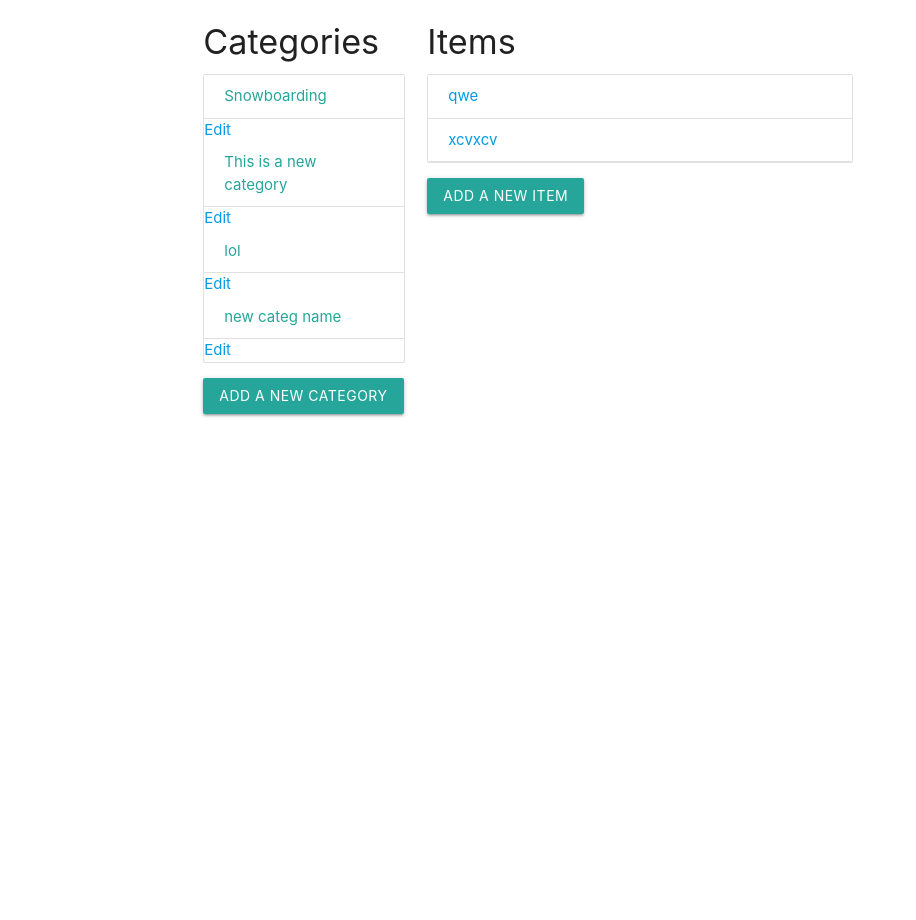
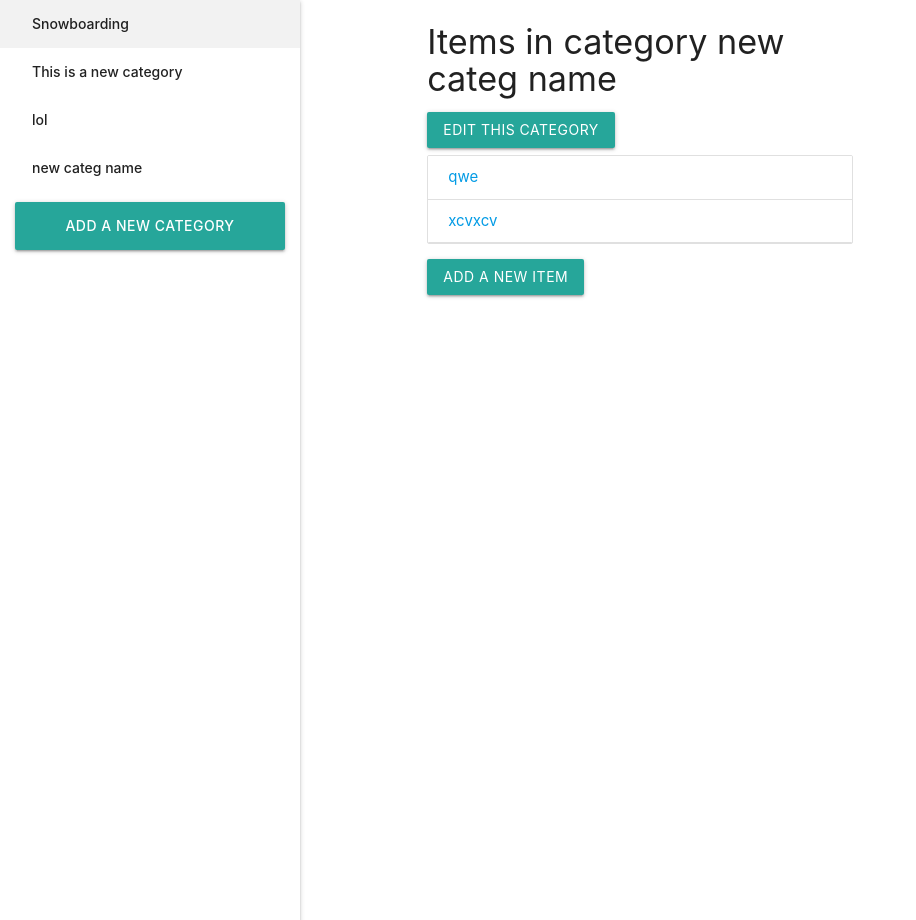
Before and after one commit to kregarm/udacit-catalog-project, a Flask app: page /2/items/ in a window 1280 px wide. Shown: the whole page, without its empty margins (0-916 px from the left). Run offline with Flask 2, Linux system fonts and the light colour scheme.

Commit message:
changed sidebar, fixed other views

```diff
--- a/app.py
+++ b/app.py
@@ -51,7 +51,7 @@
         category.name = request.form['name']
         session.add(category)
         session.commit()
-        return redirect(url_for('showLanding'))
+        return redirect(url_for('showItems', category_id = category_id))
 
 '''
 @app.route('category/<int:category_id>/delete/', methods=['GET', 'POST'])
--- a/templates/edit-item.html
+++ b/templates/edit-item.html
@@ -8,9 +8,9 @@
         <form action="#" method = "post">
             <div class="form-group">
             <label for="name">Name:</label>
-            <input type ="text" class="form-control" maxlength="100" name="name" placeholder="{{item.name}}">
+            <input type ="text" maxlength="100" name="name" placeholder="{{item.name}}">
             <label for="name">Description:</label>
-            <input type ="text" class="form-control" maxlength="100" name="description" placeholder="{{item.description}}">
+            <textarea class="materialize-textarea" name="description" placeholder="{{item.description}}"></textarea>
             <button type="submit" class="btn btn-default" id="submit" type="submit">Save changes</button>
             </div>
         </form>
--- a/templates/landing.html
+++ b/templates/landing.html
@@ -2,8 +2,9 @@
 {% block content %}
 {% include "sidebar.html" %}
 
-
-    <div class="col s6">
+<div class="row">
+    <div class="col s6 offset-s3">
         <p>Please select a category to view the related items.</p>
     </div>
+</div>
 {% endblock %}
--- a/templates/new-item.html
+++ b/templates/new-item.html
@@ -4,7 +4,7 @@
 
 <div class="row">
     <div class="col s6 offset-s3">
-        <h1>Add a new category</h1>
+        <h1>Add a new item</h1>
         <form action="#" method = "post">
             <div class="form-group">
             <label for="name">Name:</label>
--- a/templates/show-item.html
+++ b/templates/show-item.html
@@ -2,12 +2,12 @@
 {% block content %}
 {% include "sidebar.html" %}
 
-<div class="col s6">
-    <h4>Item</h4>
+<div class="row">
+    <div class="col s8 offset-s2">
         <div class="card">
             <div class="card-content">
                 <div class="card-title">
-                <span class="card-title">{{item.name}}</span>
+                    <span class="card-title"><b>{{item.name}}</b></span>
                     <p>{{item.description}}</p>
                 </div>
                 <div class="card-action">
--- a/templates/show-items.html
+++ b/templates/show-items.html
@@ -1,9 +1,10 @@
 {% extends "main.html" %}
 {% block content %}
 {% include "sidebar.html" %}
-
-<div class="col s6">
-    <h4>Items</h4>
+<div class="row">
+    <div class="col s6 offset-s3">
+        <h4>Items in category {{category.name}}</h4>
+        <a href="{{url_for('editCategory', category_id = category.id)}}" class="waves-effect waves-light btn">Edit this category</a>
         <div class="collection">
             {% for item in items %}
             <p class="collection-item"><a href="{{url_for('showItem', item_id = item.id, category_id = category.id)}}">{{item.name}}</p>
--- a/templates/sidebar.html
+++ b/templates/sidebar.html
@@ -1,14 +1,8 @@
-
-<div class="row">
-    <div class="col s3">
-        <h4>Categories</h4>
-        <div class="collection">
-            {% for category in categories %}
-            <a href="{{url_for('showItems', category_id = category.id)}}" class="collection-item">
-                {{category.name}}
-                <a href="{{url_for('editCategory', category_id = category.id)}}">Edit</a>
-            </a>
-            {% endfor %}
-        </div>
-        <a href="{{url_for('newCategory')}}" class="waves-effect waves-light btn">Add a new category</a>
-    </div>
+<ul id="nav-mobile" class="sidenav sidenav-fixed" style="transform: translateX(0px);">
+    {% for category in categories %}
+    <li>
+        <a href="{{url_for('showItems', category_id = category.id)}}">{{category.name}}</a>
+    </li>
+    {% endfor %}
+    <li><a href="{{url_for('newCategory')}}" class="waves-effect waves-light btn">Add a new category</a></li>
+</ul>
```
Also changed, not shown: catalog.db. Lines whose indentation alone changed are shown as unchanged.
